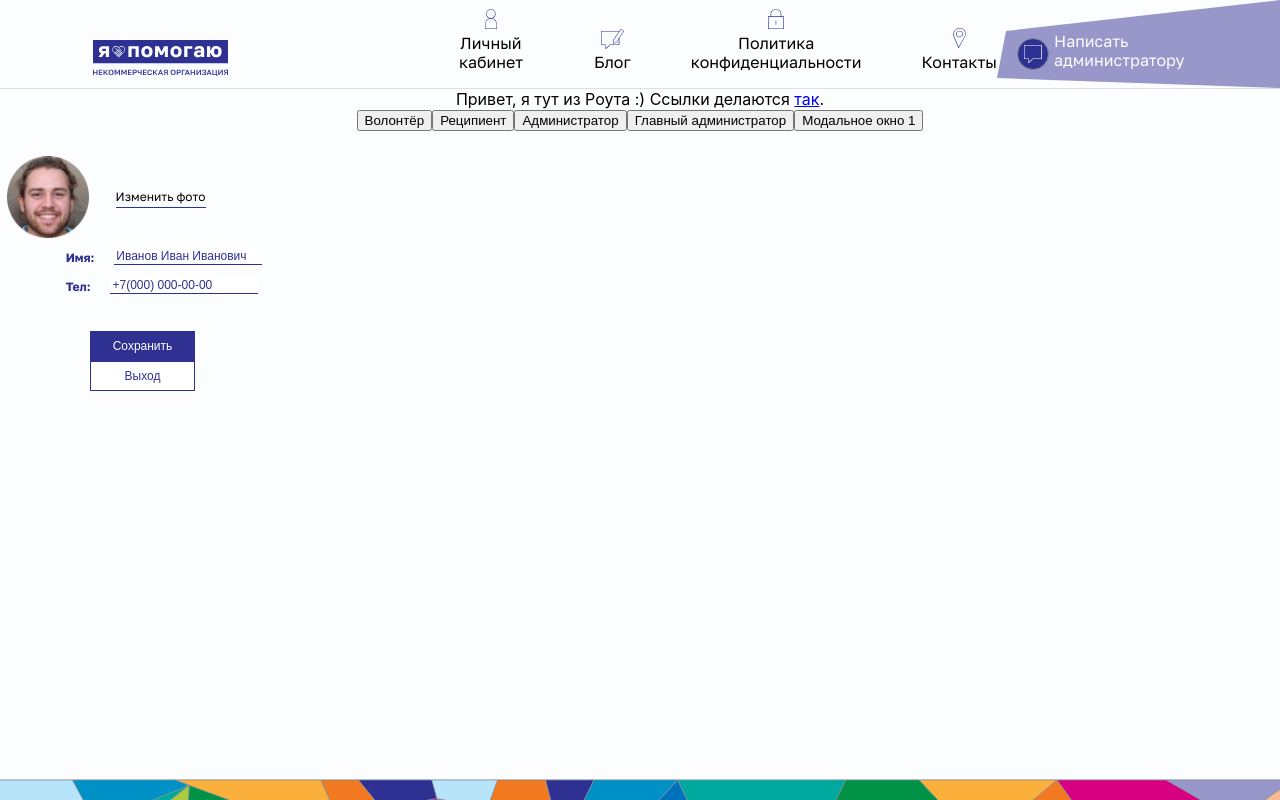
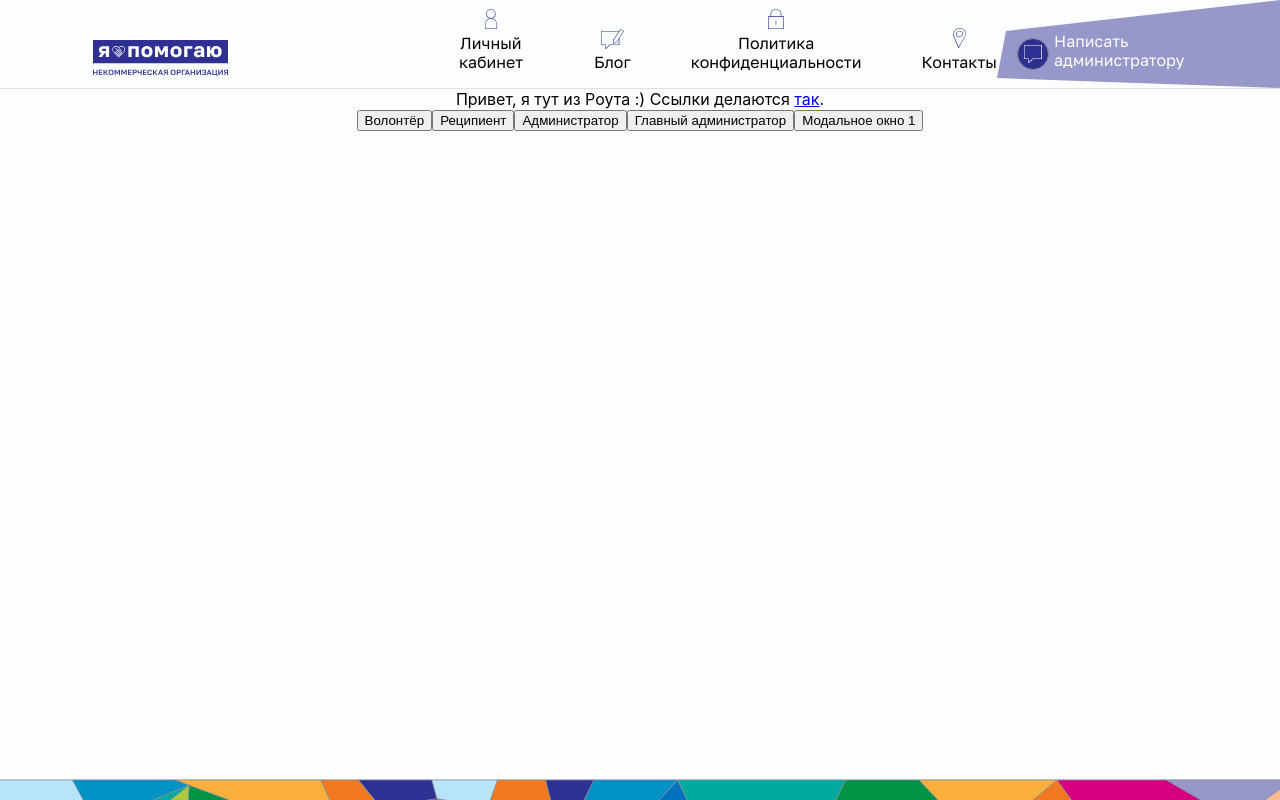
Before and after one commit to vartuom/i-am-helping, a React (Create React App) app: page / in a window 1280 px wide. Built offline with nearby package versions, Linux system fonts and the light colour scheme; the HTML template or start-up script is replaced by a standard one.

Commit message:
попап настроек пользователя обновил

```diff
--- a/src/pages/testPage.tsx
+++ b/src/pages/testPage.tsx
@@ -1,7 +1,5 @@
 import React from 'react';
 import {NavLink, useLocation, useNavigate} from "react-router-dom";
-import UserCard from '../components/userCard/userCard';
-import UserSettings from '../components/userSettings/userSettings';
 
 const TestPage = () => {
     const navigate = useNavigate();
@@ -25,7 +23,6 @@ const TestPage = () => {
             >
                 Модальное окно 1
             </button>
-            <UserSettings />
         </>
     );
 };
```
